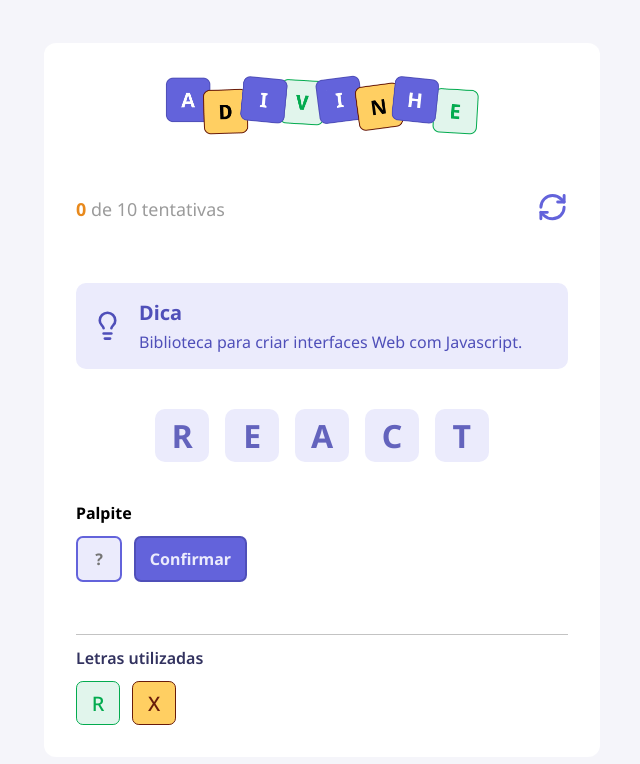
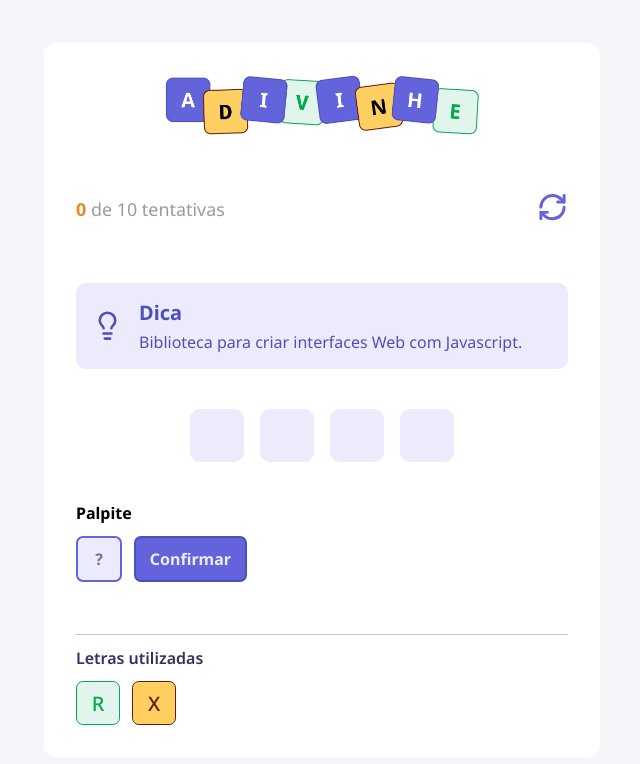
Before and after one commit to horquidia-lima/Jogo-de-Adivinhacao, a React (Vite) app: page / in a window 1280 px wide. Shown: the top 764 px of the page, without its empty margins (318-958 px from the left). Built offline with nearby package versions, Linux system fonts and the light colour scheme.

Commit message:
Exibindo a Letra da Palavra

```diff
--- a/src/App.tsx
+++ b/src/App.tsx
@@ -31,17 +31,19 @@
         startGame()
     }, [])
 
+    if(!challenge){
+        return
+    }
+
     return (
         <div className={styles.container}>
             <main>
                 <Header current={atempts} max={10} onRestart={handleRestartGame}/>
                 <Tip tip="Biblioteca para criar interfaces Web com Javascript."/>
                 <div className={styles.word}>
-                    <Letter value="R"/>
-                    <Letter value="E"/>
-                    <Letter value="A"/>
-                    <Letter value="C"/>
-                    <Letter value="T"/>
+                    {challenge.word.split("").map(()=> (
+                        <Letter value=""/>
+                    ))}
                 </div>
                 <h4>Palpite</h4>
                 <div className={styles.guess}>
```
